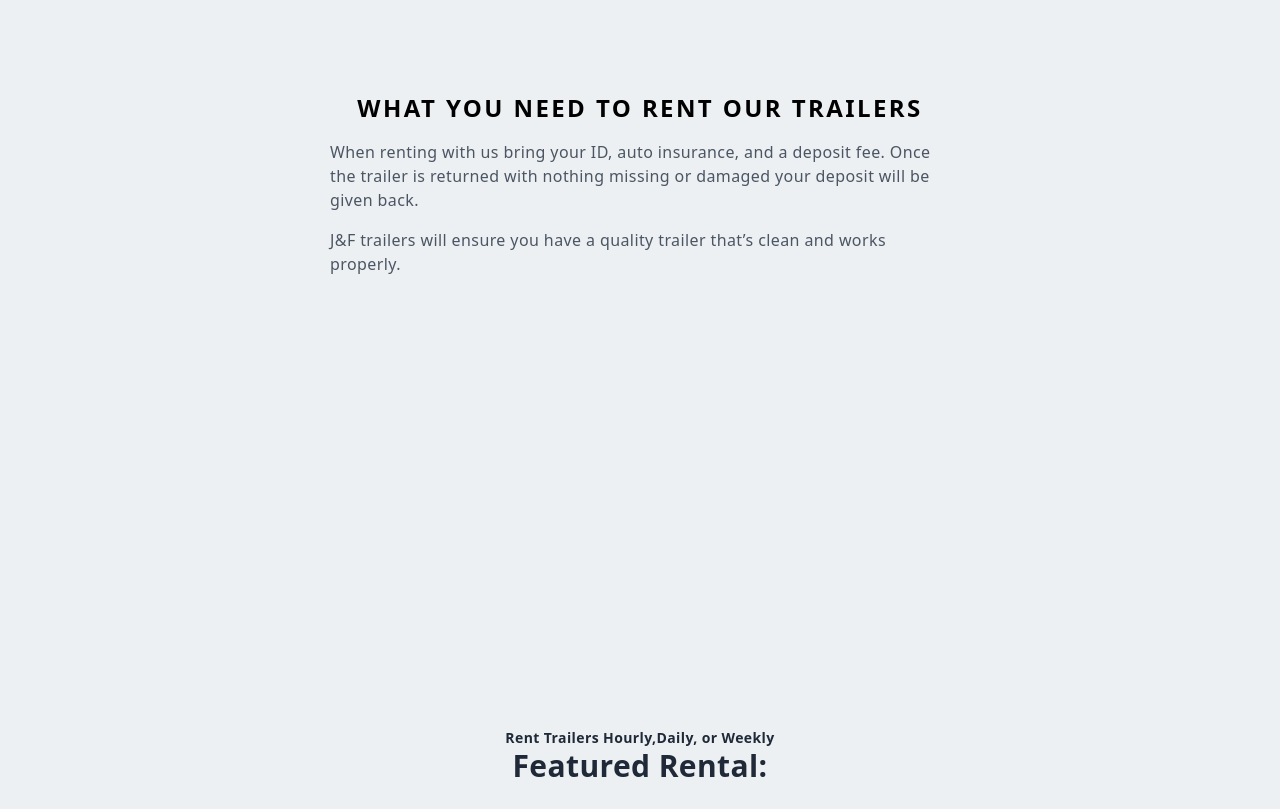
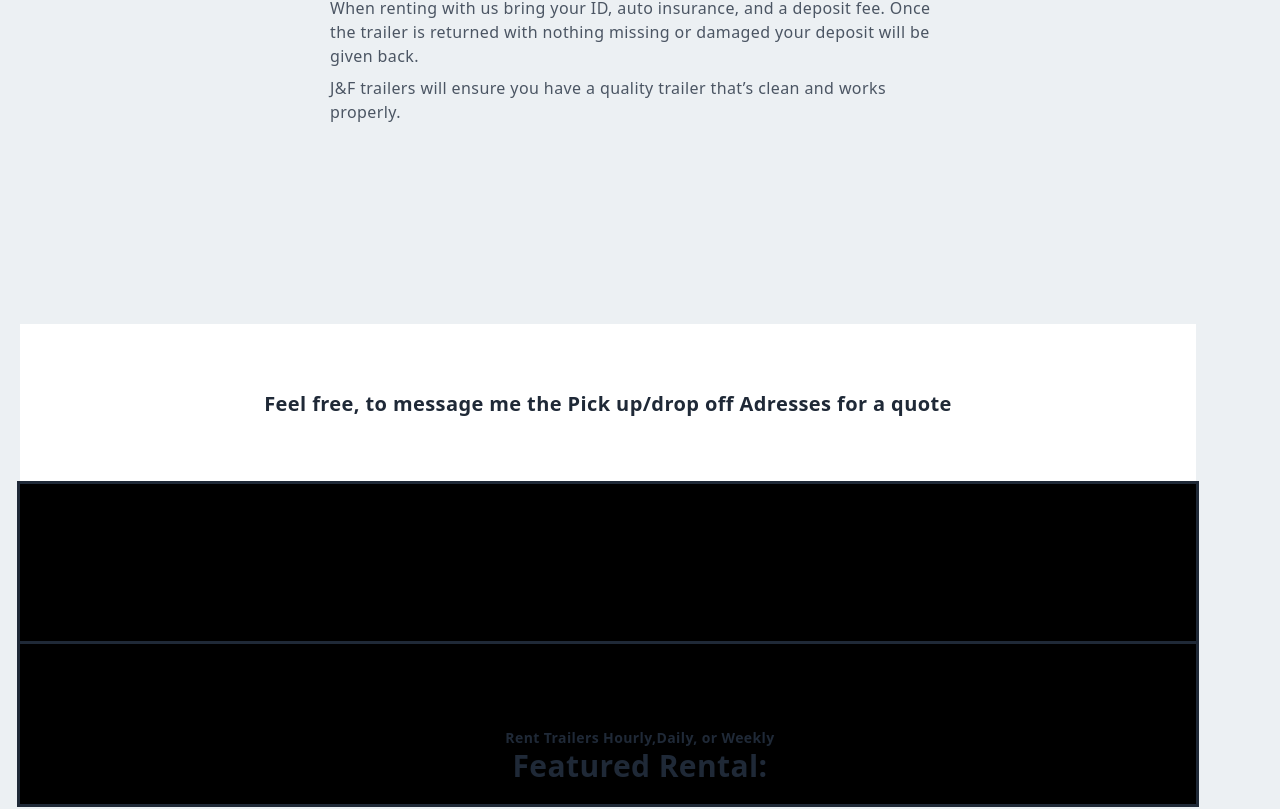
Before and after one commit to Carlosescobar2/jf-rentalswind1, a React (Vite) app: page / in a window 1280 px wide. Shown: the part 936-1745 px from the top of the page. Built offline with nearby package versions, Linux system fonts and the light colour scheme.

Commit message:
info-fix

```diff
--- a/src/Components/InfoSection/Info.tsx
+++ b/src/Components/InfoSection/Info.tsx
@@ -4,11 +4,11 @@ const Info: React.FC = () => {
   return (
     <div className="w-full md:h-screen p-2 flex items-center py-16">
       <div className="max-w-[1240px] m-auto md:grid grid-cols-1 gap-8  ">
-        <div className="col-span-2 pb-40">
+        <div className="col-span-3 pb-40">
           <h2 className="py-2 uppercase text-2xl font-semibold tracking-widest mx-auto text-black text-center ">
             What You Need To Rent Our Trailers
           </h2>
-          <p className="py-2 text-l text-gray-600 w-1/2 mx-auto">
+          <p className="pt-5 text-l text-gray-600 w-1/2 mx-auto">
             When renting with us bring your ID, auto insurance, and a deposit
             fee. Once the trailer is returned with nothing missing or damaged
             your deposit will be given back.
@@ -19,6 +19,27 @@ const Info: React.FC = () => {
             works properly.
           </p>
         </div>
+
+        <div className="justify-center items-center  ">
+          <div className="w-120 h-40 bg-white flex items-center justify-center">
+            <p className="text-center text-xl font-semibold">
+              Feel free, to message me the Pick up/drop off Adresses for a quote
+            </p>
+          </div>
+          <div className=" grid grid-cols-1">
+            <div className="w-120 h-40 bg-black outline"></div>
+            <div className="w-120 h-40 bg-black outline"></div>
+          </div>
+        </div>
+
+        {/* <div className="justify-center items-center">
+          <div className="w-120 h-40 bg- outline">
+            <p className="text-center text-xl ">
+              Feel free, to message me the Pick up/drop off Adresses for a quote
+            </p>
+          </div>
+          <div className="w-120 h-40 bg-black outline"></div>
+        </div> */}
       </div>
     </div>
   );
--- a/src/Components/RentalSection/Rental.tsx
+++ b/src/Components/RentalSection/Rental.tsx
@@ -4,7 +4,7 @@ import { Icon } from "@iconify/react";
 
 const Rental = () => {
   return (
-    <div className="w-full lg:h-screen p-2 flex  py-16 justify-center items-start mb-5">
+    <div className="w-full md:h-screen p-2 flex  py-16 justify-center items-start mb-5">
       <div className="justify-center items-center grid lg:grid-cols-1  ">
         <h3 className="text-center text-sm">
           Rent Trailers Hourly,Daily, or Weekly
```
